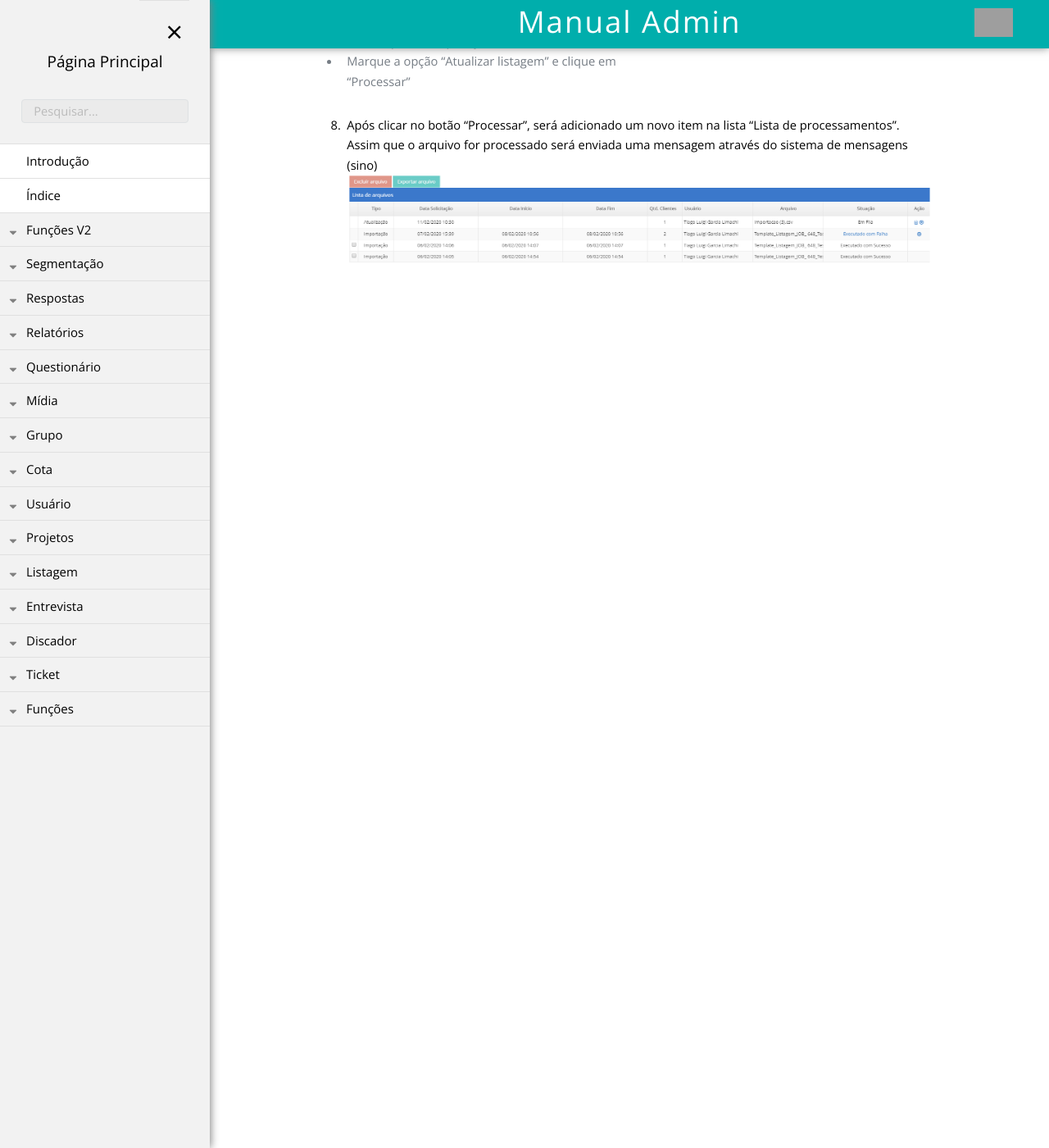
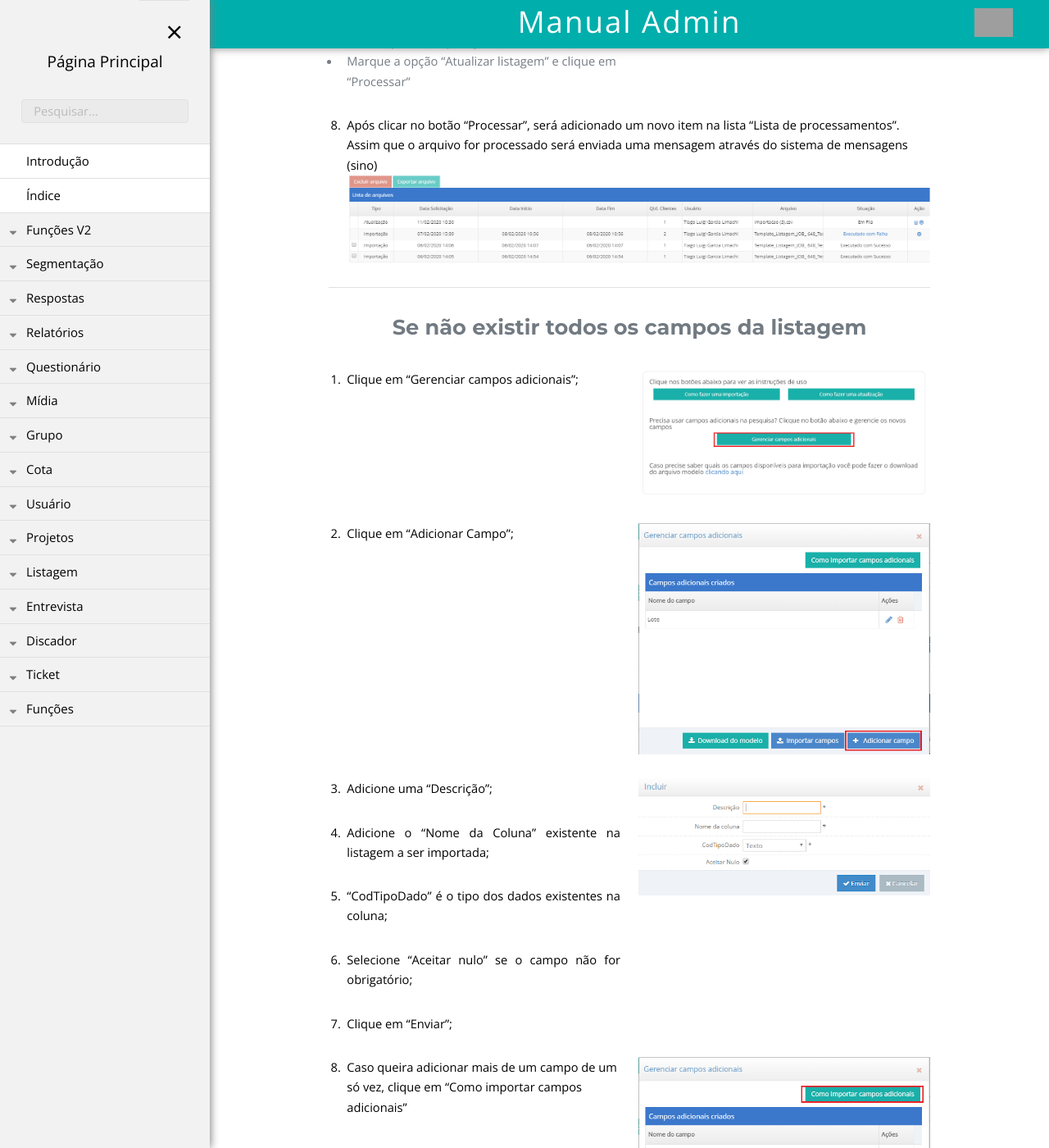
Before and after one commit to rogerio-figueiredo-hsr/hsrtechonline.github.io, a Jekyll site: the page built from _posts/2020-02-11-atualizar-listagem-novo.md, in a window 1280 px wide and 1400 px high, scrolled down 1368 px. Shown: the whole window at 82% size. Built offline with Jekyll 4.4.1, drawn with Linux system fonts in a browser that asks for light colours; grey boxes are pictures that could not be loaded.

Commit message:
atualizacao listagem

```diff
--- a/_posts/2020-02-11-atualizar-listagem-novo.md
+++ b/_posts/2020-02-11-atualizar-listagem-novo.md
@@ -52,4 +52,56 @@ pasta: "Listagem"
 
 {:start="8"}
 8. Após clicar no botão "Processar", será adicionado um novo item na lista "Lista de processamentos". Assim que o arquivo for processado será enviada uma mensagem através do sistema de mensagens (sino)
-![Imagem de apoio 9]({{ "/assets/img/lista-processamento.png" | prepend: site.baseurl }})
+![Imagem de apoio 5]({{ "/assets/img/lista-processamento.png" | prepend: site.baseurl }})
+
+---
+
+## Se não existir todos os campos da listagem
+
+<div class="row" markdown="1">
+<div class="6u 12u$(small)" markdown="1">
+1. Clique em "Gerenciar campos adicionais";
+</div>
+<div class="6u 12u$(small)" markdown="1">
+![Imagem de apoio 6]({{ "/assets/img/instrucoes-listagem-02.png" | prepend: site.baseurl }})
+</div>
+</div>
+
+
+<div class="row" markdown="1">
+<div class="6u 12u$(small)" markdown="1">
+{:start="2"}
+2. Clique em "Adicionar Campo";
+</div>
+<div class="6u 12u$(small)" markdown="1">
+![Imagem de apoio 7]({{ "/assets/img/instrucoes-listagem-03.png" | prepend: site.baseurl }})
+</div>
+</div>
+
+<div class="row" markdown="1">
+<div class="6u 12u$(small)" markdown="1">
+{:start="3"}
+3. Adicione uma "Descrição";
+
+4. Adicione o "Nome da Coluna" existente na listagem a ser importada;
+
+5. "CodTipoDado" é o tipo dos dados existentes na coluna;
+
+6. Selecione "Aceitar nulo" se o campo não for obrigatório;
+
+7. Clique em "Enviar";
+</div>
+<div class="6u 12u$(small)" markdown="1">
+![Imagem de apoio 8]({{ "/assets/img/adicionar-listagem-04.png" | prepend: site.baseurl }})
+</div>
+</div>
+
+<div class="row" markdown="1">
+<div class="6u 12u$(small)" markdown="1">
+{:start="8"}
+8. Caso queira adicionar mais de um campo de um só vez, clique em "Como importar campos adicionais"
+</div>
+<div class="6u 12u$(small)" markdown="1">
+![Imagem de apoio 9]({{ "/assets/img/instrucoes-listagem-04.png" | prepend: site.baseurl }})
+</div>
+</div>
```
